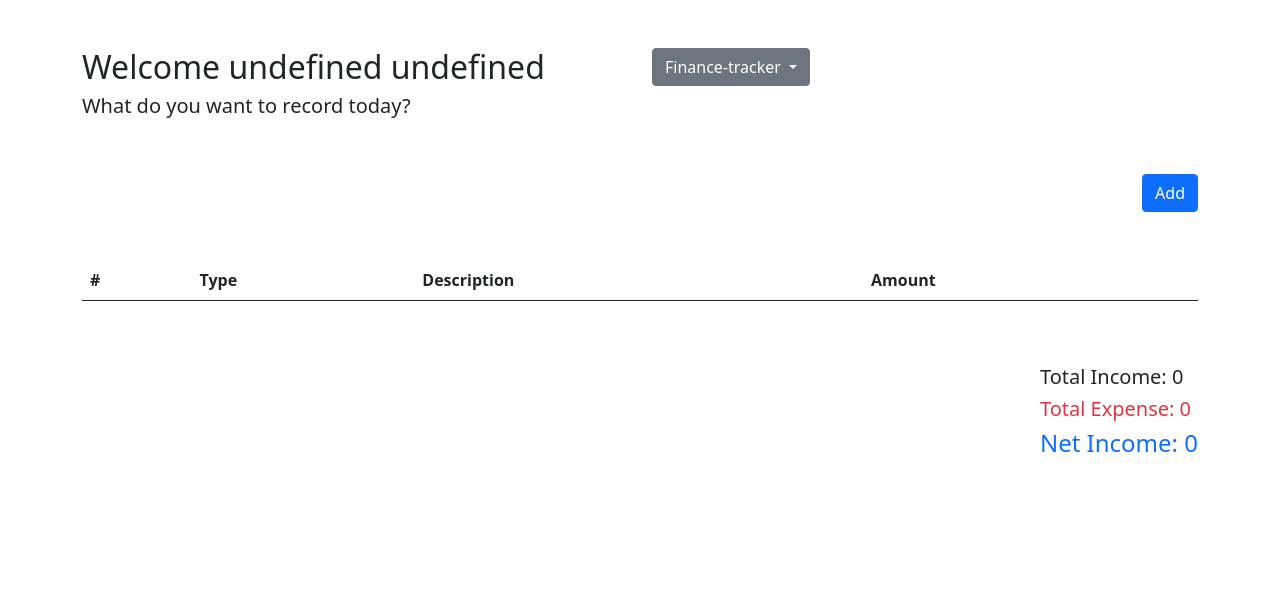
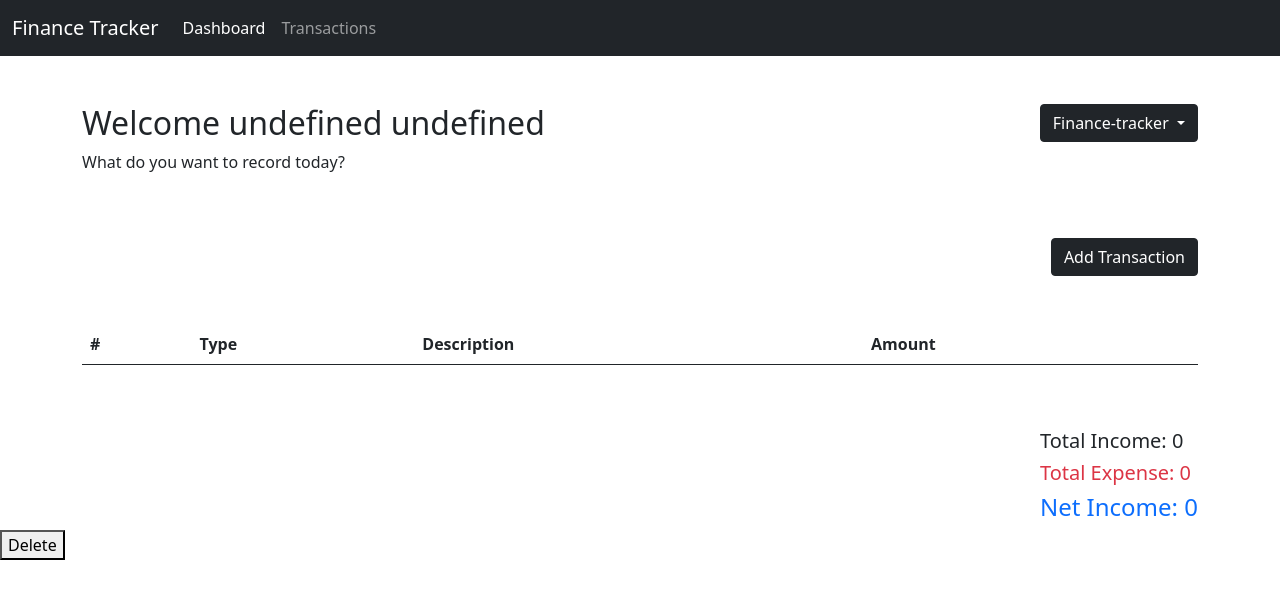
Before and after one commit to preciousabaah/Finance-tracker, a plain HTML site: page index.html in a window 1280 px wide. Drawn offline with nearby package versions, Linux system fonts and the light colour scheme; sample sign-in values are in the browser's storage.

Commit message:
"new page"

```diff
--- a/index.html
+++ b/index.html
@@ -7,20 +7,43 @@
   <meta name="viewport" content="width=device-width, initial-scale=1.0">
   <link href="https://cdn.jsdelivr.net/npm/bootstrap@5.0.2/dist/css/bootstrap.min.css" rel="stylesheet"
     integrity="sha384-EVSTQN3/azprG1Anm3QDgpJLIm9Nao0Yz1ztcQTwFspd3yD65VohhpuuCOmLASjC" crossorigin="anonymous">
+    <link rel="stylesheet" href="https://cdnjs.cloudflare.com/ajax/libs/font-awesome/4.7.0/css/font-awesome.min.css">
 </head>
 
 <body>
+
+  <nav class="navbar navbar-expand-lg navbar-dark bg-dark">
+    <div class="container-fluid">
+
+        <a class="navbar-brand" href="#">Finance Tracker</a>
+        <button class="navbar-toggler" type="button" data-bs-toggle="collapse" data-bs-target="#navbarSupportedContent" aria-controls="navbarSupportedContent" aria-expanded="false" aria-label="Toggle navigation">
+            <span class="navbar-toggler-icon"></span>
+        </button>
+        <div class="collapse navbar-collapse" id="navbarSupportedContent">
+            <ul class="navbar-nav me-auto mb-2 mb-lg-0">
+                <li class="nav-item">
+                    <a class="nav-link active" aria-current="page" href="#">Dashboard</a>
+                </li>
+                <li class="nav-item">
+                    <a class="nav-link" href="#">Transactions</a>
+                </li>
+            </ul>
+        </div>
+    </div>
+</nav>
 
   <section>
     <div class="container">
       <div class="row mt-5">
         <div class="col-sm">
           <h2 id="welcome_text">Hello</h2>
-          <h5>What do you want to record today?</h5>
+          <p>What do you want to record today?</p>
         </div>
-        <div class="col-sm">
+
+
+        <div class="col-sm d-flex justify-content-end">
           <div class="dropdown">
-            <button class="btn btn-secondary dropdown-toggle" type="button" id="dropdownMenuButton1"
+            <button class="btn btn-dark dropdown-toggle" type="button" id="dropdownMenuButton1"
               data-bs-toggle="dropdown" aria-expanded="false">
               Finance-tracker
             </button>
@@ -33,8 +56,9 @@
           </div>
         </div>
       </div>
+
       <div class="d-flex justify-content-end mt-5 pl-5">
-        <button class="btn btn-primary" data-bs-toggle="modal" data-bs-target="#addDialog">Add</button>
+        <button class="btn btn-dark" data-bs-toggle="modal" data-bs-target="#addDialog">Add Transaction</button>
       </div>
       <div class="mt-5">
         <table class="table">
@@ -71,7 +95,7 @@
           <button type="button" class="btn-close" data-bs-dismiss="modal" aria-label="Close"></button>
         </div>
         <div class="modal-body">
-          <div id="feedback" class="alert alert-success my-3" role="alert">
+          <div id="feedback" class="alert alert-success my-3 " role="alert">
           </div>
           <div class="mb-3 mt-3">
             <label for="recordType">Select Record Type:</label>
@@ -94,11 +118,14 @@
         <div class="modal-footer">
           <button type="button" class="btn btn-secondary" data-bs-dismiss="modal">Close</button>
           <button type="button" class="btn btn-primary" onclick="saveNew()">Save</button>
+
         </div>
       </div>
     </div>
   </div>
-
+  <div>
+    <button type="button" onclick="document.getElementById('recordType').style.display='none'" class="">Delete</button>
+</div>
   <script src="https://cdn.jsdelivr.net/npm/bootstrap@5.0.2/dist/js/bootstrap.bundle.min.js"
     integrity="sha384-MrcW6ZMFYlzcLA8Nl+NtUVF0sA7MsXsP1UyJoMp4YLEuNSfAP+JcXn/tWtIaxVXM"
     crossorigin="anonymous"></script>
@@ -151,6 +178,7 @@
       snTd.innerText = i + 1;
       row.appendChild(snTd)
 
+
       const typeTd = document.createElement("td");
       typeTd.innerText = transaction.recordType.toUpperCase();
       row.appendChild(typeTd)
@@ -186,7 +214,6 @@
       tableBody.removeChild(tableBody.firstChild);
     }
   }
-
 </script>
 
 
```
Also changed, not shown: test-page.html (added, +34 -0 lines).
